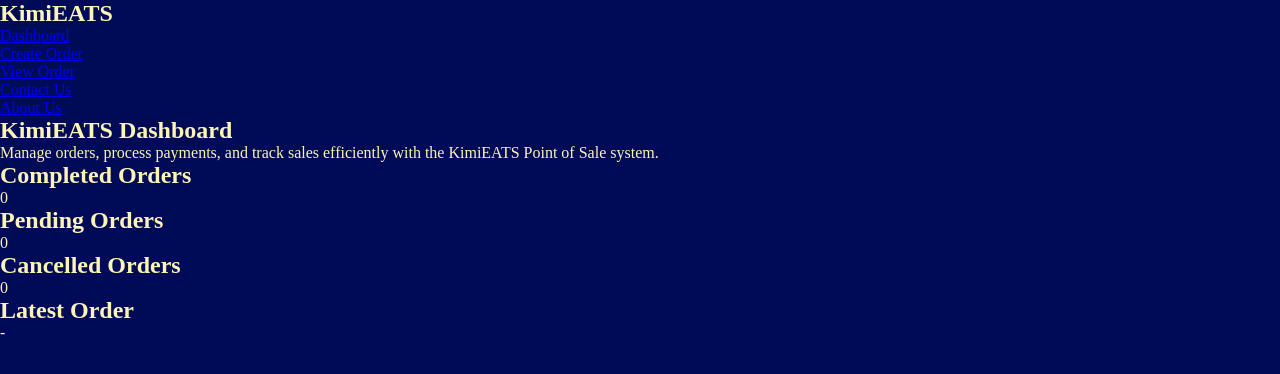
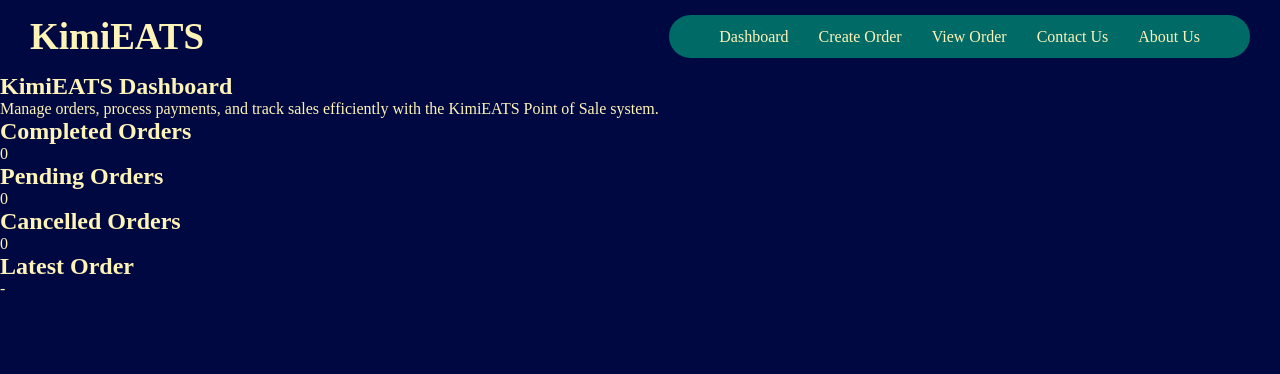
Before and after one commit to kimi-100/KimiEATS---Final, a plain HTML site: page HTML/index.html in a window 1280 px wide. Drawn offline with Linux system fonts and the light colour scheme; a web font is replaced by a local one.

Commit message:
CSS - Master Navigation Complete

```diff
--- a/CSS/styleIndex.css
+++ b/CSS/styleIndex.css
@@ -0,0 +1,2 @@
+/* GRID DEFINITION */
+.masterGridWrapper
--- a/CSS/styleMaster.css
+++ b/CSS/styleMaster.css
@@ -1,6 +1,6 @@
 /* ACCENT AND COLOUR THEMES */
 :root {
-    --backgroundColour: #000B58;
+    --backgroundColour: #000842;
     --primaryColour: #FFF4B7;
     --secondaryColour: #006A67;
     --accentColour: #003161;
@@ -18,3 +18,41 @@
     color:var(--primaryColour);
     font-family: Lexend Deca;
 }
+/* HEADER - NAVIGATION BAR AND LOGO */
+.headerWrapper{
+    display: flex;
+    justify-content: space-between;
+    padding: 5px 10px;
+    margin: 10px 20px;
+}
+/* LOGO */
+.logo{
+    font-size: 37px;
+}
+/* NAVIGATION BAR */
+.navigationBar{
+    background-color: var(--secondaryColour);
+    padding: 5px 30px;
+    border-radius: 30px;
+    align-content: center;
+}
+.navLinks {
+    display: flex;
+    justify-content: space-between;
+    list-style: none;
+    padding: 0 10px;
+    gap: 10px;
+}
+.navLinks li a {
+    text-decoration: none;
+    color: var(--primaryColour);
+    font-weight: 500;
+    font-size: 16px;
+    padding: 3px 10px;
+    border-radius: 15px;
+    transition: ease-in-out 0.2s;
+}
+.navLinks li a:hover {
+    color: var(--secondaryColour);
+    background-color: var(--primaryColour);
+}
```
Also changed, not shown: HTML/createOrder.html (+2 -2 lines).
